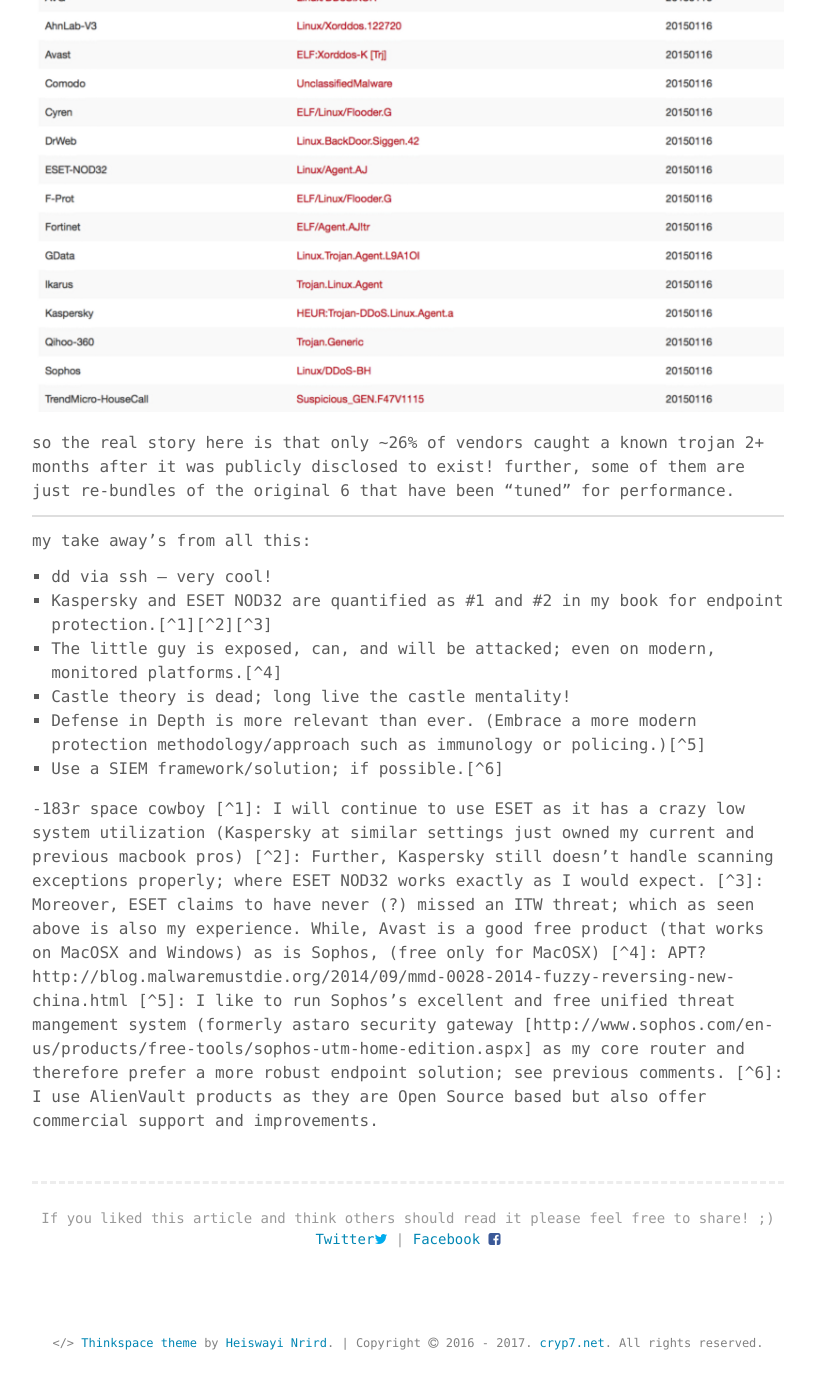
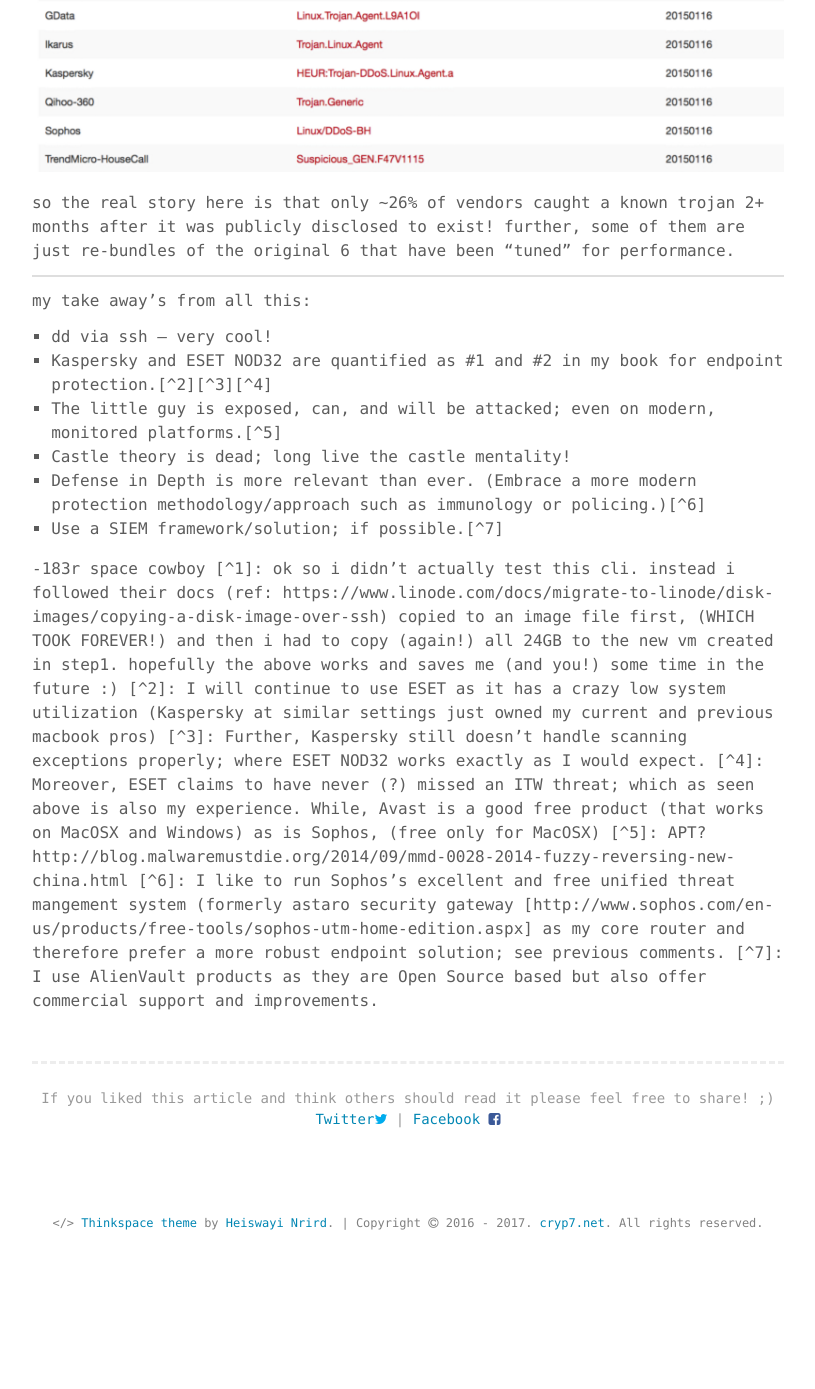
Before and after one commit to enkaskal/enkaskal.github.io, a Jekyll site: the page built from _posts/2015-03-20-infected-linode2vmware-and-AV-that-caught-my-ITW-malware.md, in a window 1280 px wide and 1400 px high, scrolled down 2551 px. Shown: the top 1389 px of the window, without its empty margins (232-1047 px from the left). Built offline with Jekyll 4.4.1, drawn with Linux system fonts in a browser that asks for light colours; after the commit the page ends 3831 px from its top, so only the background shows below that; some of the changed text lies outside the part shown.

Commit message:
fixed formatting on itw post

```diff
--- a/_posts/2015-03-20-infected-linode2vmware-and-AV-that-caught-my-ITW-malware.md
+++ b/_posts/2015-03-20-infected-linode2vmware-and-AV-that-caught-my-ITW-malware.md
@@ -46,16 +46,17 @@ so the real story here is that only ~26% of vendors caught a known trojan 2+ mon
 my take away’s from all this:
 
 1. dd via ssh — very cool!
-2. Kaspersky and ESET NOD32 are quantified as #1 and #2 in my book for endpoint protection.[^1][^2][^3]
-3. The little guy is exposed, can, and will be attacked; even on modern, monitored platforms.[^4]
+2. Kaspersky and ESET NOD32 are quantified as #1 and #2 in my book for endpoint protection.[^2][^3][^4]
+3. The little guy is exposed, can, and will be attacked; even on modern, monitored platforms.[^5]
 4. Castle theory is dead; long live the castle mentality!
-5. Defense in Depth is more relevant than ever. (Embrace a more modern protection methodology/approach such as immunology or policing.)[^5]
-6. Use a SIEM framework/solution; if possible.[^6]
+5. Defense in Depth is more relevant than ever. (Embrace a more modern protection methodology/approach such as immunology or policing.)[^6]
+6. Use a SIEM framework/solution; if possible.[^7]
 
 -183r space cowboy
-[^1]: I will continue to use ESET as it has a crazy low system utilization (Kaspersky at similar settings just owned my current and previous macbook pros)
-[^2]: Further, Kaspersky still doesn’t handle scanning exceptions properly; where ESET NOD32 works exactly as I would expect.
-[^3]: Moreover, ESET claims to have never (?) missed an ITW threat; which as seen above is also my experience. While, Avast is a good free product (that works on MacOSX and Windows) as is Sophos, (free only for MacOSX)
-[^4]: APT? http://blog.malwaremustdie.org/2014/09/mmd-0028-2014-fuzzy-reversing-new-china.html
-[^5]: I like to run Sophos’s excellent and free unified threat mangement system (formerly astaro security gateway [http://www.sophos.com/en-us/products/free-tools/sophos-utm-home-edition.aspx] as my core router and therefore prefer a more robust endpoint solution; see previous comments.
-[^6]: I use AlienVault products as they are Open Source based but also offer commercial support and improvements.
+[^1]: ok so i didn’t actually test this cli. instead i followed their docs (ref: https://www.linode.com/docs/migrate-to-linode/disk-images/copying-a-disk-image-over-ssh) copied to an image file first, (WHICH TOOK FOREVER!) and then i had to copy (again!) all 24GB to the new vm created in step1. hopefully the above works and saves me (and you!) some time in the future :)
+[^2]: I will continue to use ESET as it has a crazy low system utilization (Kaspersky at similar settings just owned my current and previous macbook pros)
+[^3]: Further, Kaspersky still doesn’t handle scanning exceptions properly; where ESET NOD32 works exactly as I would expect.
+[^4]: Moreover, ESET claims to have never (?) missed an ITW threat; which as seen above is also my experience. While, Avast is a good free product (that works on MacOSX and Windows) as is Sophos, (free only for MacOSX)
+[^5]: APT? http://blog.malwaremustdie.org/2014/09/mmd-0028-2014-fuzzy-reversing-new-china.html
+[^6]: I like to run Sophos’s excellent and free unified threat mangement system (formerly astaro security gateway [http://www.sophos.com/en-us/products/free-tools/sophos-utm-home-edition.aspx] as my core router and therefore prefer a more robust endpoint solution; see previous comments.
+[^7]: I use AlienVault products as they are Open Source based but also offer commercial support and improvements.
```
Also changed, not shown: other parts of _posts/2015-03-20-infected-linode2vmware-and-AV-that-caught-my-ITW-malware.md (+1 -1 lines).
